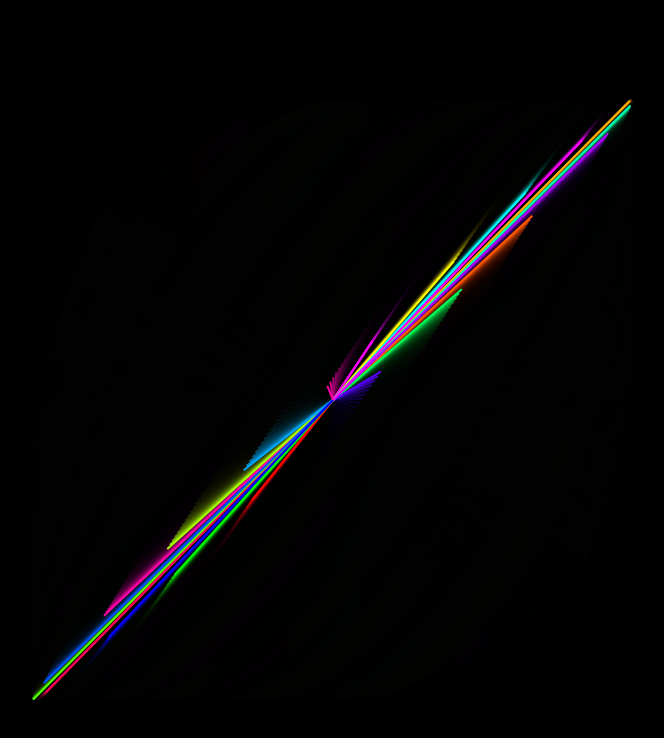
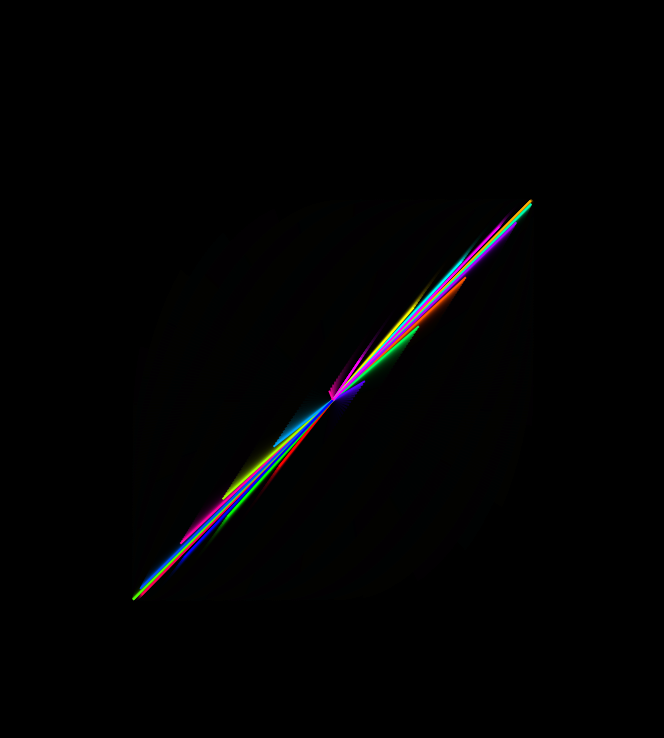
Before and after one commit to stagesidephotographyuk-blip/pulse-laser-show, an Electron app: page laser.html in a window 1280 px wide. Shown: the whole page, without its empty margins (307-971 px from the left). Drawn offline with Linux system fonts and the light colour scheme.

Commit message:
Integrate audio levels for dynamic laser scaling
Added audio level processing to scale laser effect based on music energy.

```diff
--- a/laser.html
+++ b/laser.html
@@ -33,15 +33,33 @@ let t = 0;
 
 function draw() {
   t += 0.01;
+
   ctx.fillStyle = "rgba(0,0,0,0.2)";
   ctx.fillRect(0,0,canvas.width,canvas.height);
 
+  // Get audio levels from preload
+  const audio = window.audioLevels || [];
+  let energy = 0;
+
+  if (audio.length > 0) {
+    // Average the lower frequencies (bass)
+    for (let i = 0; i < 32; i++) {
+      energy += audio[i];
+    }
+    energy = energy / 32;
+  }
+
+  // Use energy to scale the laser effect
+  const pulse = energy / 255; // 0.0 to 1.0
+
   for (let i = 0; i < 20; i++) {
-    const x = canvas.width/2 + Math.sin(t + i)*300;
-    const y = canvas.height/2 + Math.cos(t*1.5 + i)*300;
+    const radius = 200 + pulse * 400; // reacts to music
+
+    const x = canvas.width/2 + Math.sin(t + i) * radius;
+    const y = canvas.height/2 + Math.cos(t*1.5 + i) * radius;
 
     ctx.strokeStyle = `hsl(${(t*100 + i*20)%360},100%,50%)`;
-    ctx.lineWidth = 2;
+    ctx.lineWidth = 2 + pulse * 4;
 
     ctx.beginPath();
     ctx.moveTo(canvas.width/2, canvas.height/2);
```
